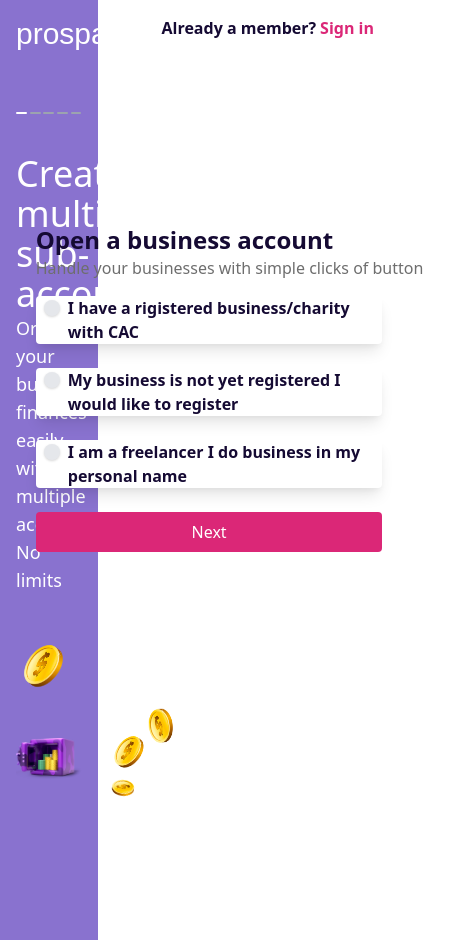
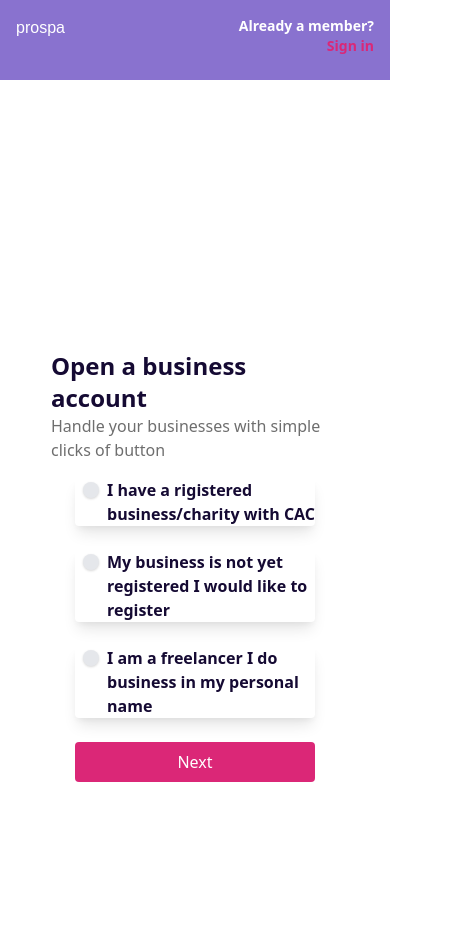
Before and after one commit to Robertito1/getpreneured, a React (Create React App) app: page /select-service in a window 390 px wide. Shown: the whole page, 452 px wide, since content can reach past the window. Built offline with nearby package versions, Linux system fonts and the light colour scheme.

Commit message:
working on responsiveness

```diff
--- a/src/components/formSection.js
+++ b/src/components/formSection.js
@@ -6,20 +6,22 @@ import coin from '../images/coin.png'
 const FormSection = ({color, children}) => {
     return (
         <div className='flex h-screen w-full'>
-          <div className={`p-4 text-white ${color} w-3/12`}>
+          <div className={`p-4 text-white ${color} w-3/12 hidden lg:block`}>
            <Dashes />
            <p className='text-4xl'>Create multiple sub-account</p>
            <p className='text-lg mb-14'>Organise your business finances easily with multiple accounts. No limits</p>
-           <img src={coin} alt='coin' className='h-8 float-right mb-8 mr-4 transform -rotate-45'/>
-           <img src={coin} alt='coin' className='h-6 transform mt-24 ml-32 -rotate-90'/>
-           <img src={bank} alt='bank' />
-           <img src={coin} alt='coin' className='h-4 transform -mb-14 ml-24 rotate-12'/>
-           <img src={coin} alt='coin' className='h-6 transform ml-24 -rotate-45'/>
+           <div>
+               <img src={coin} alt='coin' className='h-8 float-right mb-8 mr-4 transform -rotate-45'/>
+               <img src={coin} alt='coin' className='h-6 transform mt-24 ml-40 -rotate-90'/>
+               <img src={bank} alt='bank' />
+               <img src={coin} alt='coin' className='h-4 transform -mb-14 ml-24 rotate-12'/>
+               <img src={coin} alt='coin' className='h-6 transform ml-24 -rotate-45'/>
+           </div>
           </div>
-          <div className='w-9/12 flex justify-center mt-32'>
+          <div className='w-full lg:w-9/12 flex justify-center mt-32'>
              {children}
           </div>
-          {/* <p className='absolute bottom-0 left-0 m-8 primary-font text-xl text-white'>© 2020 Prospa Inc</p> */}
+
        </div>
     )
 }
--- a/src/components/navbar.js
+++ b/src/components/navbar.js
@@ -3,12 +3,14 @@ import { Link } from 'react-router-dom'
 
 const Navbar = ({data}) => {
     return (
-        <nav className='flex h-24 w-full'>
-         <div className={`${data.color} h-full bg-blue w-3/12`}>
-           <p className='p-4 primary-font text-white text-3xl'>prospa</p>
+        <nav className='flex h-20 sm:h-24 w-full'>
+         <div className={`${data.color} h-full w-5/12 sm:w-3/12`}>
+           <p className='cursor-pointer p-4 primary-font text-white text-base sm:text-3xl z-10'>prospa</p>
          </div>
-         <div className='p-4 flex w-9/12 justify-end'>
-           <p className='font-semibold text-purp'>{data.question}</p>
+         <div className={`z-0 p-4 flex flex-col w-7/12 sm:w-9/12
+           justify-start items-end text-sm sm:text-xl
+            md:justify-end md:items-start md:flex-row ${data.navbarBackground}`}>
+           <p className='font-semibold navbarQuestion'>{data.question}</p>
            <Link to={data.url} className='ml-1 font-semibold text-pink-600'>{data.action}</Link>
          </div>
         </nav>
--- a/src/components/selectServiceForm.js
+++ b/src/components/selectServiceForm.js
@@ -1,18 +1,27 @@
 import React, {useState} from 'react'
 import ServiceTypeCard from './serviceTypeCard'
 import {services} from '../utils/services'
+import { useHistory } from 'react-router-dom'
 
 const SelectServiceForm = () =>{
     const [selected, setSeleced] = useState('')
+    const history = useHistory()
     const updateSelected = (title) =>{
         setSeleced(title)
     }
+
+    const handleSubmit = () =>{
+        if(!selected){
+        return alert('Please selected a service')
+        }
+       return history.push('/dashboard')
+    }
     return (
-        <div>
+        <div className='w-72 md:w-96 flex justify-center items-center flex-col'>
             <p className='text-2xl font-bold text-purp'>Open a business account</p>
             <p className='dashboard-side-text mb-4'>Handle your businesses with simple clicks of button</p>
             {services.map(e => <ServiceTypeCard data={e} key={e.title} selected={selected} updateSelected={updateSelected}/>)}
-            <button className='rounded w-10/12 bg-pink-600 px-4 text-white h-10
+            <button onClick={handleSubmit} className=' rounded w-10/12 bg-pink-600 px-4 text-white h-10
                 focus:outline-none hover:text-pink-600 hover:bg-gray-400'>
                 Next
             </button>
--- a/src/index.css
+++ b/src/index.css
@@ -34,3 +34,15 @@
  .input-shadow{
   box-shadow: 0px 2px 1px 1px #cacaca;
 }
+
+@media (max-width: 1023px){
+  .navbarBackgroundCyan{
+    background-color: #8972cf;
+  }
+  .navbarBackgroundPurple{
+    background-color: #150a33;
+  }
+  .navbarQuestion{
+    color: white;
+  }
+}
--- a/src/pages/login.js
+++ b/src/pages/login.js
@@ -8,7 +8,8 @@ const Login = () => {
       color: 'purple',
       question: 'Don\'t have an account?',
       action: 'Sign Up',
-      url: '/signup'
+      url: '/signup',
+      navbarBackground: 'navbarBackgroundPurple'
     }
     return (
         <div>
--- a/src/pages/selectService.js
+++ b/src/pages/selectService.js
@@ -8,7 +8,8 @@ const SelectService = () => {
     color: 'cyan',
     question: 'Already a member?',
     action: 'Sign in',
-    url: '/'
+    url: '/',
+    navbarBackground: 'navbarBackgroundCyan'
   }
     return (
         <div>
--- a/src/pages/signUp.js
+++ b/src/pages/signUp.js
@@ -8,7 +8,8 @@ const SignUp = () => {
     color: 'cyan',
     question: 'Already a member?',
     action: 'Sign In',
-    url: '/'
+    url: '/',
+    navbarBackground: 'navbarBackgroundCyan'
   }
     return (
         <div>
```
